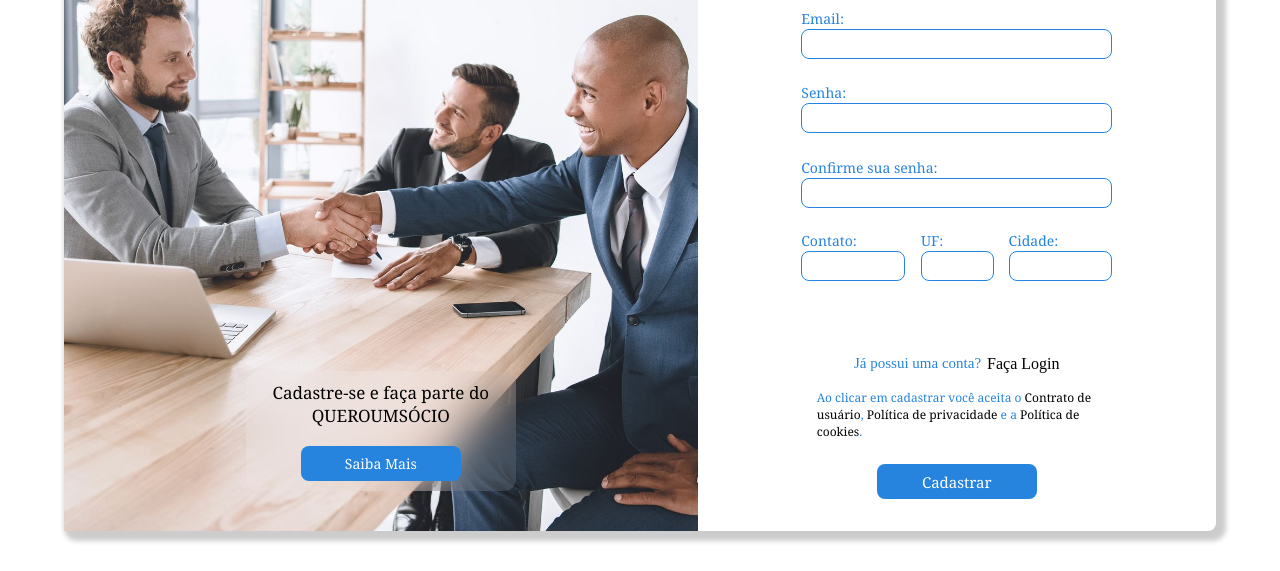
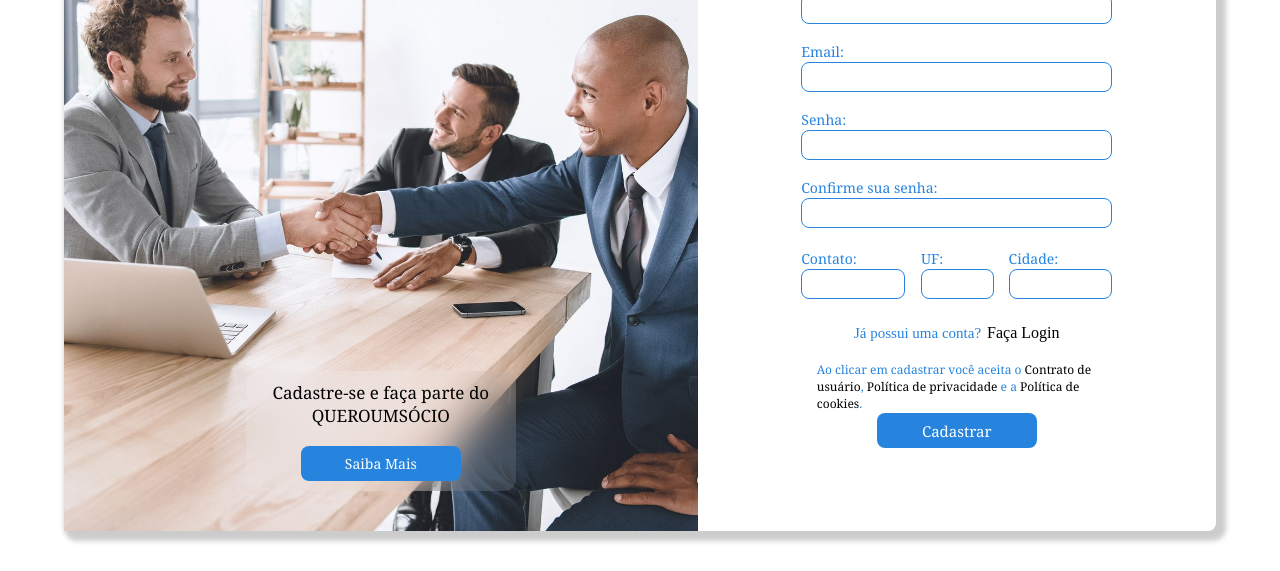
Before and after one commit to MatheusOliveiraFer/TeamWorking, a plain HTML site: page cadastro/index.html in a window 1280 px wide. Shown: the part 229-800 px from the top of the page. Drawn offline with Linux system fonts and the light colour scheme.

Commit message:
Ajuste de loyout Login

```diff
--- a/cadastro/style.css
+++ b/cadastro/style.css
@@ -96,7 +96,7 @@
 }
 .area-cadastro{
   width: 60%;
-  height: 95%;
+  height: 82%;
   display: flex;
   flex-direction: column;
 }
@@ -112,7 +112,7 @@
 }
 .entrada-dados{
   width: 100%;
-  height: 67%;
+  height: 60%;
   display: flex;
   flex-direction: column;
   justify-content: space-around;
@@ -120,7 +120,7 @@
 }
 .dados{
   width: 100%;
-  height: 50%;
+  height: 48%;
   flex-direction: column;
   display: flex;
   justify-content: center;
@@ -144,10 +144,10 @@
 }
 .dados-importantes{
   width: 100%;
-  height: 50%;
+  height: 38%;
   flex-direction: row;
   display: flex;
-  justify-content: space-between;
+  justify-content: space-around;
   padding-top: 11px;
 }
 .conteudo-dados{
@@ -183,16 +183,22 @@
   height: 30px;
 }
 .errorDiv{
-  height: 25%;
   width: 100%;
+  height: 14%;
+  display: flex;
+  flex-direction: column;
+  justify-content: center;
 }
 .errorDiv div{
     color: red;
     font-weight: bold;
+    font-size: 10px;
+    font-family: Georgia, 'Times New Roman', Times, serif;
+    background-color: rgb(28, 53, 53);
   }
 .login{
   width: 100%;
-  height:8%;
+  height:5%;
   display: flex;
   flex-direction: row;
   justify-content: center;
@@ -213,14 +219,15 @@
 }
 .termos{
   width: 100%;
-  height: 10%;
+  height: 9%;
   display: flex;
+  flex-direction: column;
   justify-content: center;
   align-items: center;
 }
 .txt-termos{
   width: 90%;
-  height: 100%;
+  height: 50%;
   font-size: 12px;
   font-family:Cambria, Cochin, Georgia, Times, 'Times New Roman', serif;
   color: #2684DE;
```
